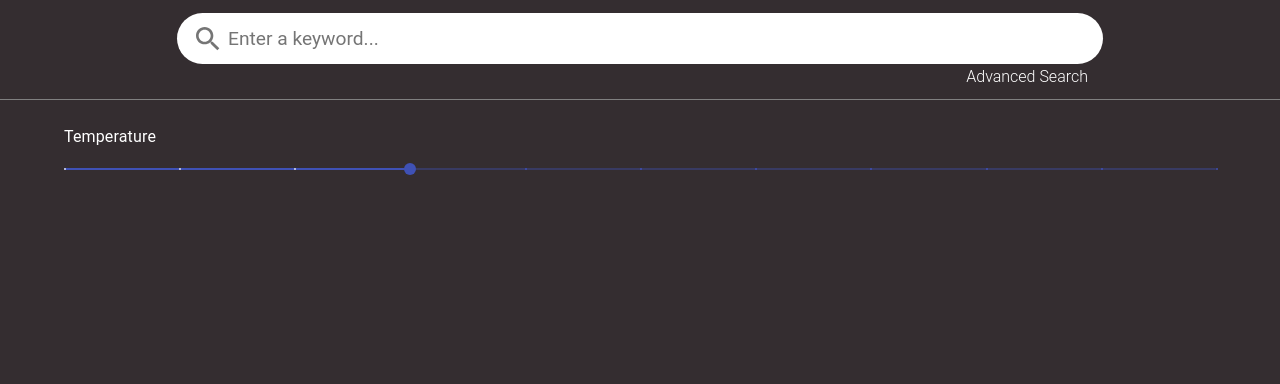
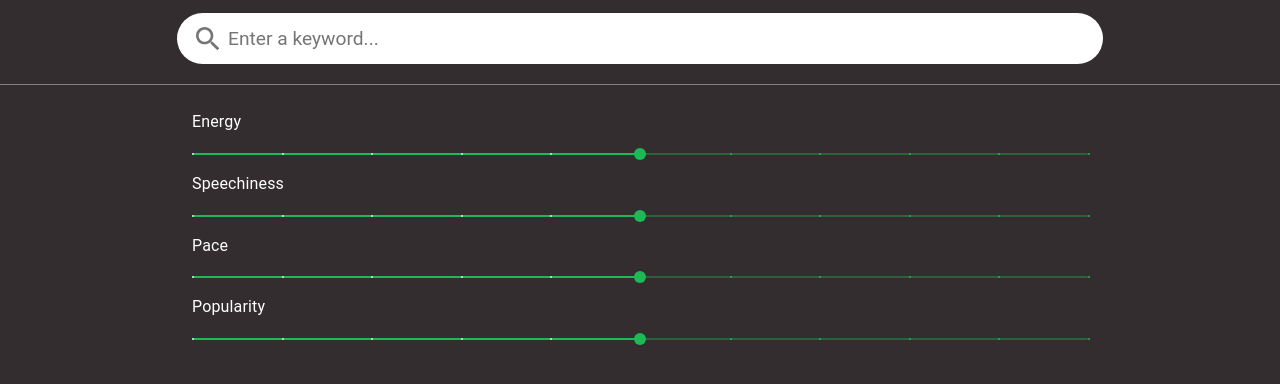
Before and after one commit to PatrickBMaloney/SpotiFind, a React app in the folder frontend/: page /advanced-search in a window 1280 px wide. Shown: the top 384 px of the page. Built offline with nearby package versions, Linux system fonts and the light colour scheme; the HTML template or start-up script is replaced by a standard one.

Commit message:
more work on advanced search page

```diff
--- a/frontend/src/components/AdvancedSearch.js
+++ b/frontend/src/components/AdvancedSearch.js
@@ -6,10 +6,10 @@ import OptionSlider from '../components/OptionSlider';
 const AdvancedSearch = () => {
     const [keyWords, setKeyWords] = useState("");
     const [searchOptions, setSearchOptions] = useState({
-        energy: 50,
-        speechiness: 50,
-        pace: 50,
-        popularity: 50
+        Energy: 50,
+        Speechiness: 50,
+        Pace: 50,
+        Popularity: 50
     });
 
     const handleChange = (event) => {
@@ -25,9 +25,9 @@ const AdvancedSearch = () => {
     };
 
     const handleOptionChange = (name, value) => {
-        setSearchOptions((prevSearchOption) => {
+        setSearchOptions((prevSearchOptions) => {
             return {
-                ...prevSearchOption,
+                ...prevSearchOptions,
                 [name]: value
             };
         })
@@ -44,7 +44,7 @@ const AdvancedSearch = () => {
     }
 
     return (
-        <div className="home-page">
+        <div className="advanced-search-page">
             <div>
                 <form className="search-bar">
                     <SearchIcon className="search-icon" color="action" />
@@ -56,13 +56,13 @@ const AdvancedSearch = () => {
                         onChange={handleChange}
                         onKeyDown={handleKeyDown} />
                 </form>
-                <div className="advanced-search-link">
-                    <a href="">Advanced Search</a>
-                </div>
             </div>
             <hr />
             <div className="advanced-options">
-                <OptionSlider onOptionUpdated={handleOptionChange} />
+                <OptionSlider name="Energy" onOptionUpdated={handleOptionChange} />
+                <OptionSlider name="Speechiness" onOptionUpdated={handleOptionChange} />
+                <OptionSlider name="Pace" onOptionUpdated={handleOptionChange} />
+                <OptionSlider name="Popularity" onOptionUpdated={handleOptionChange} />
             </div>
         </div>
     );
--- a/frontend/src/components/OptionSlider.js
+++ b/frontend/src/components/OptionSlider.js
@@ -11,7 +11,7 @@ const OptionSlider = (props) => {
     const handleChange = (event) => {
         const {name, value} = event.target;
 
-        setSearchOption((prevNote) => {
+        setSearchOption((prevSearchOption) => {
             return {
                 ...prevSearchOption,
                 [name]: value
@@ -27,11 +27,10 @@ const OptionSlider = (props) => {
     return (
         <div className="slider">
             <Typography id="discrete-slider" gutterBottom>
-                Temperature
+                {props.name}
             </Typography>
             <Slider
-                defaultValue={30}
-                // getAriaValueText={valuetext}
+                defaultValue={50}
                 aria-labelledby="discrete-slider"
                 valueLabelDisplay="auto"
                 onChangeCommitted={handleChange}
--- a/frontend/static/css/index.css
+++ b/frontend/static/css/index.css
@@ -141,7 +141,35 @@ form.search-bar {
   }
 
   /* ADVANCED SEARCH */
+  .advanced-search-page hr {
+    margin-top: 20px;
+  }
+
   .advanced-options {
-      width: 90%;
+      width: 70%;
       margin: 2% auto;
   }
+
+  .MuiSlider-colorSecondary {
+      color: #1DB954;
+  }
+
+  .MuiSlider-track {
+    color: #1DB954;
+  }
+
+  .MuiSlider-thumb {
+    color: #1DB954;
+  }
+
+  .MuiSlider-rail {
+    color: #1DB954;
+  }
+
+  .MuiSlider-mark {
+    color: #1DB954;
+  }
+
+  .MuiSlider-thumbColorSecondary.Mui-focusVisible, .MuiSlider-thumbColorSecondary:hover {
+      box-shadow: 0 0 0 8px  #1DB954;
+  }
```
Also changed, not shown: frontend/static/frontend/main.js, 1 other file (tests, documents, lock files or other folders).
